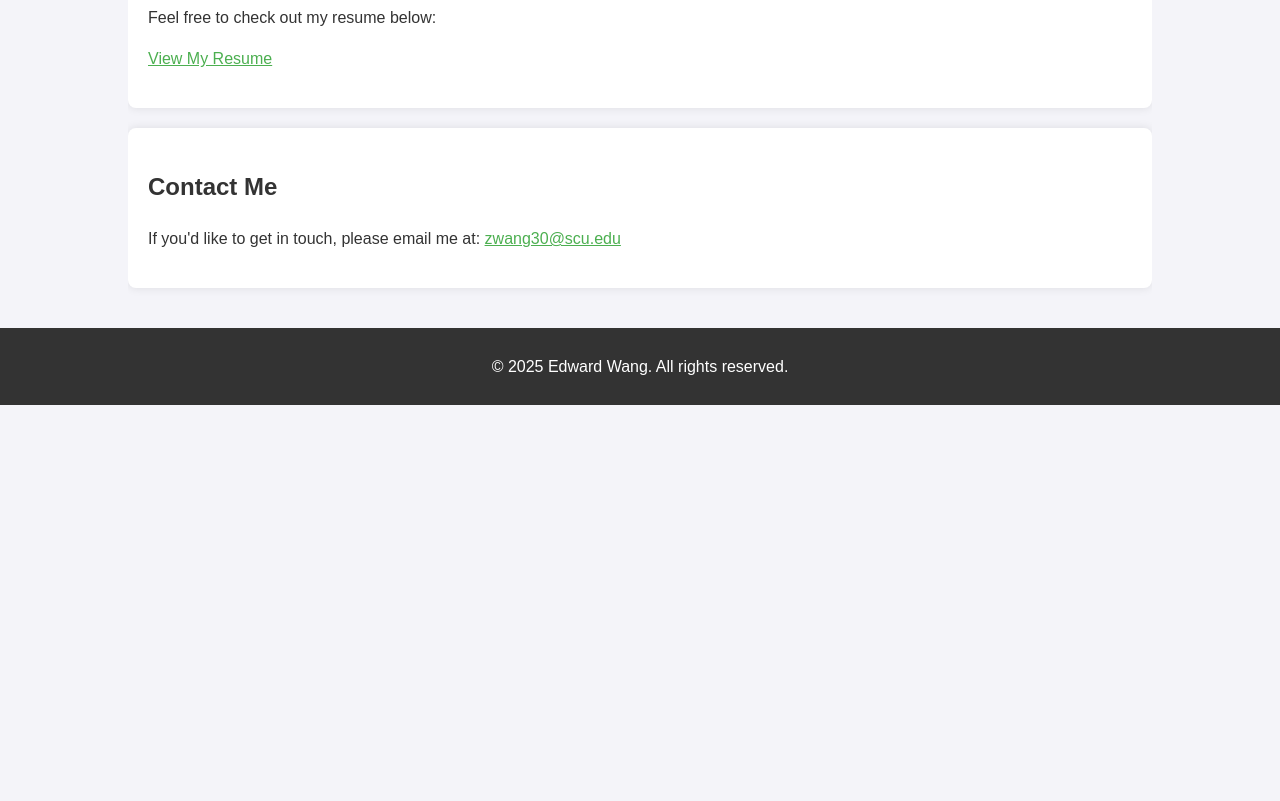
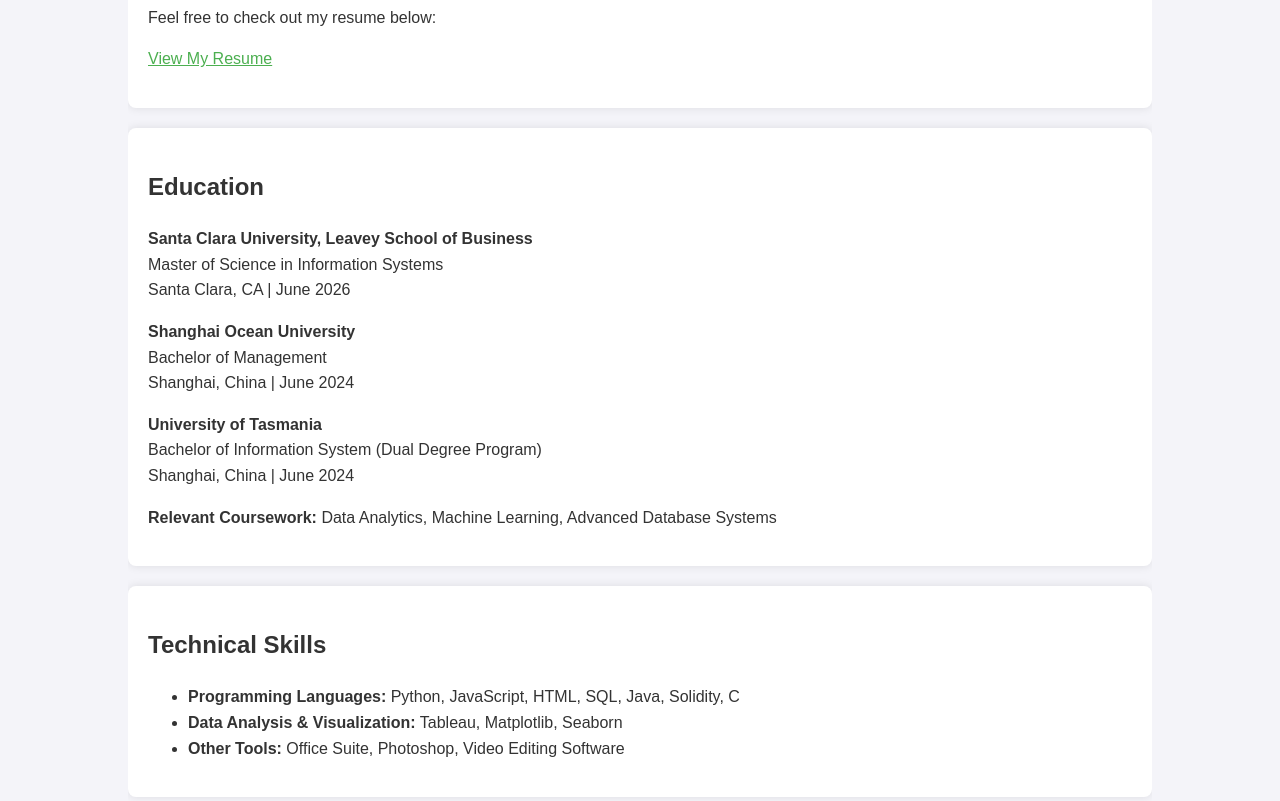
Before and after one commit to EdwardWang1042/EdwardWang1042.github.io, a plain HTML site: page index.html in a window 1280 px wide. Shown: the part 560-1361 px from the top of the page. Before the commit the page ends 965 px from the top, so only its background shows below. Drawn offline with Linux system fonts and the light colour scheme.

Commit message:
Update index.html

```diff
--- a/index.html
+++ b/index.html
@@ -4,7 +4,7 @@
     <meta charset="UTF-8">
     <meta name="viewport" content="width=device-width, initial-scale=1.0">
     <title>Edward Wang's Personal Website</title>
-    <!-- 添加简单的 CSS 样式 -->
+    <!-- Add simple CSS styles -->
     <style>
         body {
             font-family: Arial, sans-serif;
@@ -69,41 +69,70 @@
     </style>
 </head>
 <body>
-    <!-- 页头部分 -->
+    <!-- Header section -->
     <header>
         <h1>Welcome to Edward Wang's Website</h1>
         <p>Your hub for all my professional and personal content</p>
     </header>
 
-    <!-- 导航栏 -->
+    <!-- Navigation bar -->
     <nav>
         <a href="#about">About Me</a>
         <a href="#resume">My Resume</a>
+        <a href="#education">Education</a>
         <a href="#contact">Contact</a>
     </nav>
 
     <div class="container">
-        <!-- 关于部分 -->
+        <!-- About section -->
         <section id="about">
             <h2>About Me</h2>
             <p>Hello! I'm Edward Wang, an aspiring developer with a passion for data analytics and AI. Welcome to my personal website, where you can learn more about my professional journey and interests.</p>
         </section>
 
-        <!-- 简历部分 -->
+        <!-- Resume section -->
         <section id="resume">
             <h2>My Resume</h2>
             <p>Feel free to check out my resume below:</p>
             <p><a href="Wang Zuochen.pdf" target="_blank">View My Resume</a></p>
         </section>
 
-        <!-- 联系部分 -->
+        <!-- Education section -->
+        <section id="education">
+            <h2>Education</h2>
+            <p><strong>Santa Clara University, Leavey School of Business</strong><br>
+            Master of Science in Information Systems<br>
+            Santa Clara, CA | June 2026</p>
+
+            <p><strong>Shanghai Ocean University</strong><br>
+            Bachelor of Management<br>
+            Shanghai, China | June 2024</p>
+
+            <p><strong>University of Tasmania</strong><br>
+            Bachelor of Information System (Dual Degree Program)<br>
+            Shanghai, China | June 2024</p>
+
+            <p><strong>Relevant Coursework:</strong> Data Analytics, Machine Learning, Advanced Database Systems</p>
+        </section>
+
+        <!-- Technical skills section -->
+        <section id="skills">
+            <h2>Technical Skills</h2>
+            <ul>
+                <li><strong>Programming Languages:</strong> Python, JavaScript, HTML, SQL, Java, Solidity, C</li>
+                <li><strong>Data Analysis & Visualization:</strong> Tableau, Matplotlib, Seaborn</li>
+                <li><strong>Other Tools:</strong> Office Suite, Photoshop, Video Editing Software</li>
+            </ul>
+        </section>
+
+        <!-- Contact section -->
         <section id="contact">
             <h2>Contact Me</h2>
             <p>If you'd like to get in touch, please email me at: <a href="mailto:zwang30@scu.edu">zwang30@scu.edu</a></p>
         </section>
     </div>
 
-    <!-- 页脚 -->
+    <!-- Footer section -->
     <footer>
         <p>&copy; 2025 Edward Wang. All rights reserved.</p>
     </footer>
```
